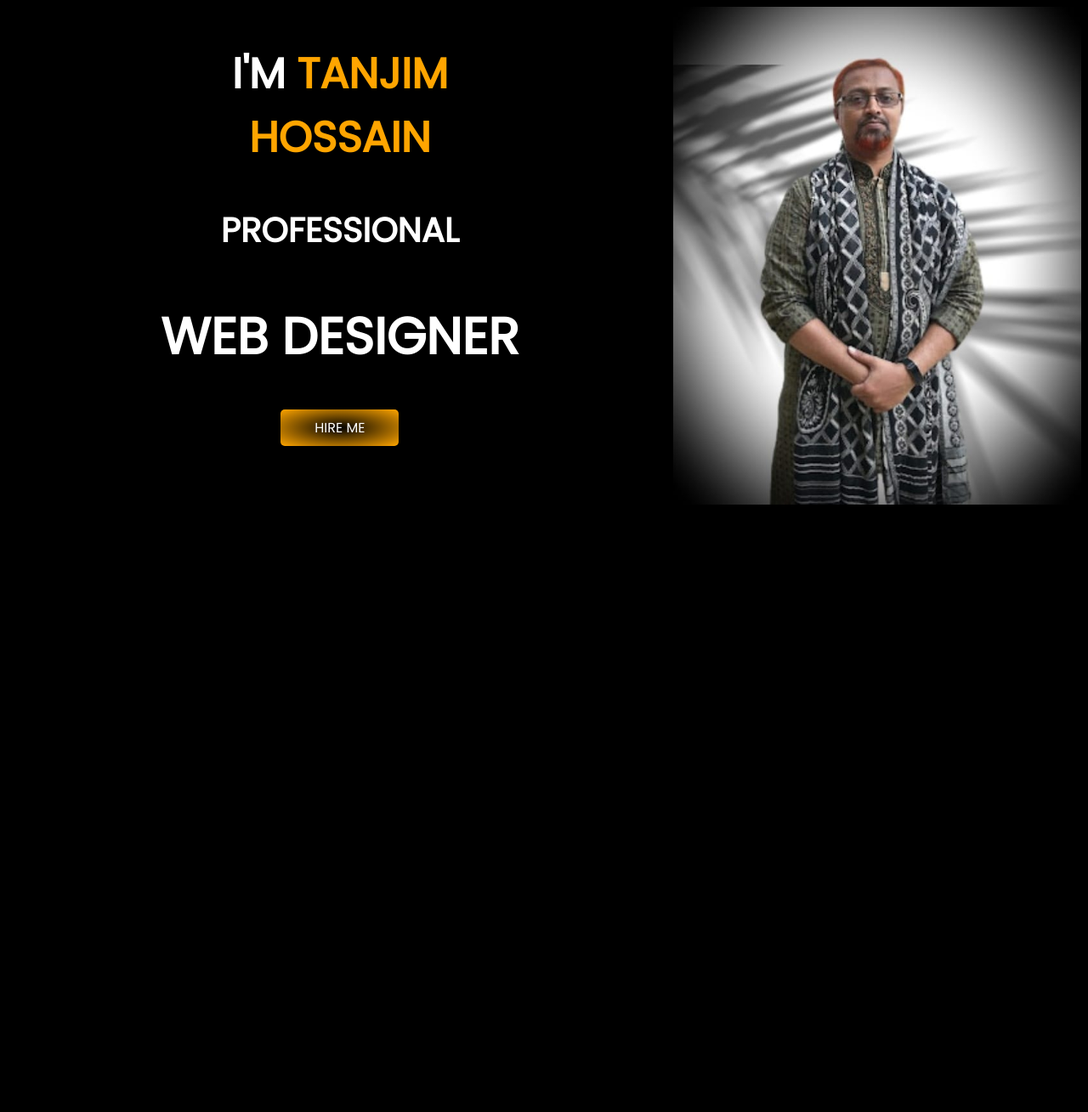
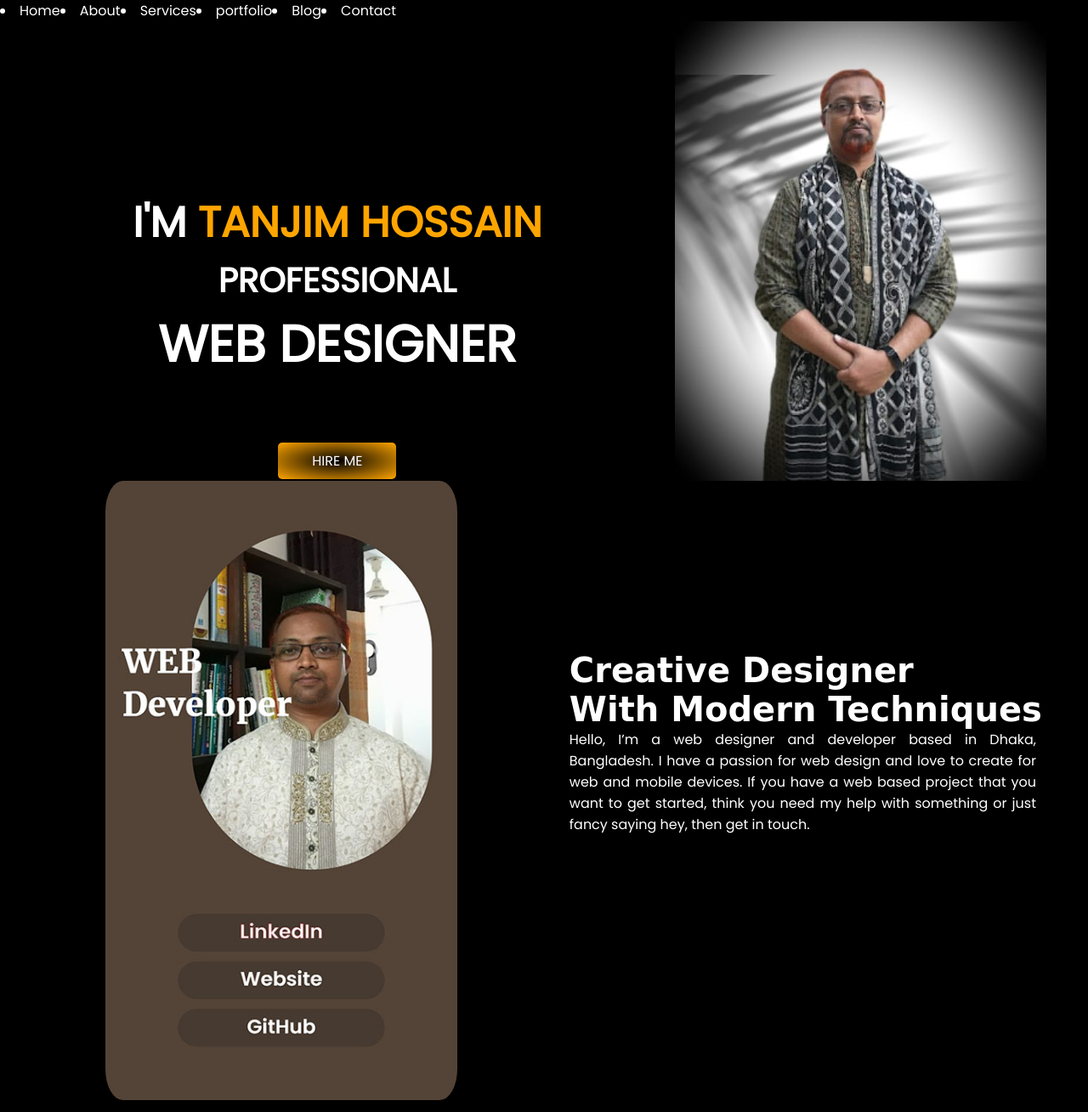
Before and after one commit to Md-Tanjim-Hossain/assignprac-portfolio-1stweb, a plain HTML site: page index.html in a window 1280 px wide. Shown: the whole page at 85% size. Before the commit the page ends 800 px from the top, so only its background shows below. Drawn offline with Linux system fonts and the light colour scheme; a web font is replaced by a local one.

Commit message:
middle section

```diff
--- a/index.html
+++ b/index.html
@@ -7,28 +7,39 @@
     <title>My 1st Portfolio Website</title>
     <link rel="preconnect" href="https://fonts.googleapis.com" />
     <link rel="preconnect" href="https://fonts.gstatic.com" crossorigin />
-    <link
-      href="https://fonts.googleapis.com/css2?family=Poppins&display=swap"
-      rel="stylesheet"
-    />
+    <link href="https://fonts.googleapis.com/css2?family=Poppins&display=swap"
+    rel="stylesheet"/>
+    <link href="https://fonts.googleapis.com/css2?family=Arima:wght@500&family=Poppins&display=swap" rel="stylesheet">
     <link rel="stylesheet" href="style.css" />
   </head>
   <body>
+    <nav>
+      <li>Home</li>
+      <li>About</li>
+      <li>Services</li>
+      <li>portfolio</li>
+      <li>Blog</li>
+      <li>Contact</li>
+    </nav>
     <section class="hero-section">
       <div class="half-width textcenter">
-        <h2>I'M <span class="color-change">TANJIM HOSSAIN</span></h2>
-        <h3>PROFESSIONAL</h3>
-        <h1>WEB DESIGNER</h1>
-        <a
-          class="link-button"
-          target="_blank"
-          href="https://www.linkedin.com/in/tanjim-hossain"
-          >HIRE ME</a
-        >
+        <h2 class="h2-hero">I'M <span class="color-change">TANJIM HOSSAIN</span></h2>
+        <h3 class="h3-hero">PROFESSIONAL</h3>
+        <h1 class="h1-hero">WEB DESIGNER</h1>
+        <a class="link-button" target="_blank" href="https://www.linkedin.com/in/tanjim-hossain">HIRE ME</a>
       </div>
       <div class="half-width">
         <img src="images/My Photo 2.jpeg" alt="Tanjim Photo" />
       </div>
     </section>
+    <section class="middle-section">
+      <div>
+        <img src="./images/Tanjim Portfolio s.jpg" alt="Portfolio Image">
+      </div>
+      <div class="middle-right">
+        <h1 class="h1-middle">Creative Designer <br>With Modern Techniques</h1>
+        <p class="p-middle">Hello, I’m a web designer and developer based in Dhaka, Bangladesh. I have a passion for web design and love to create for web and mobile devices. If you have a web based project that you want to get started, think you need my help with something or just fancy saying hey, then get in touch.</p>
+      </div>
+    </section>
   </body>
 </html>
--- a/style.css
+++ b/style.css
@@ -1,23 +1,33 @@
+* {
+  padding: 0;
+  margin: 0;
+}
 body {
   font-family: "Poppins", sans-serif;
   background-color: black;
 }
-h1 {
+nav {
+  color: white;
+  display: flex;
+
+}
+.h1-hero {
   font-size: 60px;
   text-align: center;
+  margin-bottom: 80px;
 }
-h2 {
+.h2-hero {
   font-size: 50px;
   text-align: center;
 }
-h3 {
+.h3-hero {
   font-size: 40px;
   text-align: center;
 }
 .color-change {
   color: orange;
 }
-section {
+.hero-section {
   display: flex;
   color: white;
 }
@@ -26,11 +36,12 @@ section {
   padding-left: 12%;
 }
 .half-width img {
-  width: 100%;
-  hheight: 90%;
+  width: 90%;
+  height: 100%;
 }
 .textcenter {
   text-align: center;
+  margin-top: 200px;
 }
 .link-button {
   color: white;
@@ -38,5 +49,27 @@ section {
   background-image: radial-gradient(black, orange);
   padding: 10px 40px;
   border-radius: 5px;
-  margin: ;
 }
+.middle-section {
+  display: flex;
+  color: white;
+}
+.middle-section img {
+  width: 100%;
+  height: 98%;
+  margin-left: 30%;
+  border-radius: 5%;
+}
+.middle-right {
+  width: 50%;
+  padding-left: 20%;
+  margin-top: 200px;
+}
+.h1-middle {
+  font-family: 'Arima', cursive;
+  font-size: 40px;
+}
+.p-middle {
+  width: 90%;
+  text-align: justify;
+}
```
Also changed, not shown: images/Tanjim Portfolio s.jpg (added), images/Tanjim Portfolio.jpeg (added).
